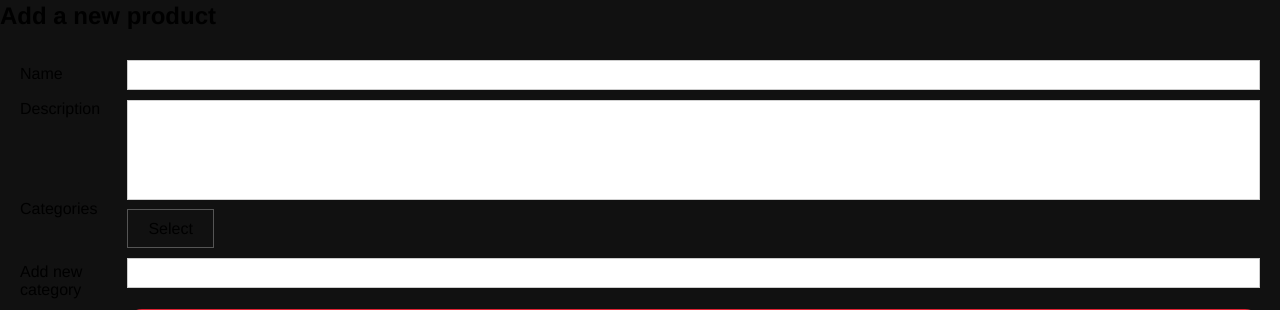
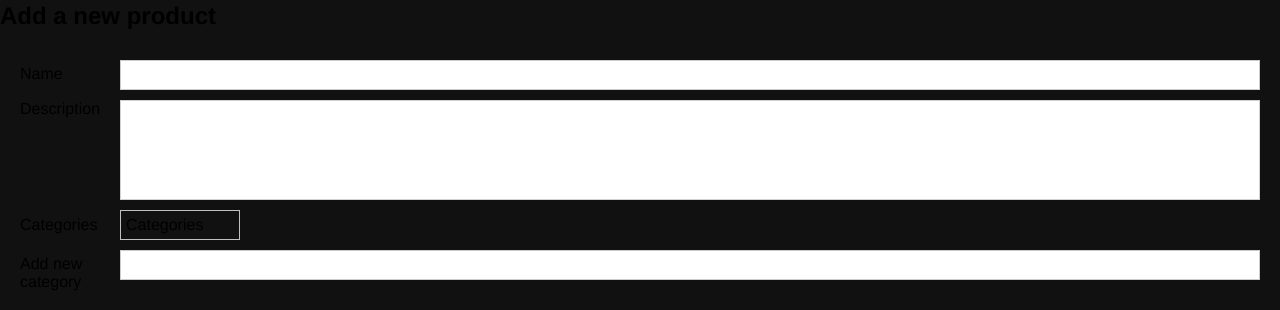
Before and after one commit to rommelniebres/Capstone-Projects, a PHP site: page /admin_products.html in a window 1280 px wide. Shown: the part 1018-1328 px from the top of the page. Run offline with PHP 8.4, Linux system fonts and the light colour scheme; some libraries are stand-ins or nearby versions.

Commit message:
Front end done

```diff
--- a/Ecommerce/clickable-prototype/admin_products.html
+++ b/Ecommerce/clickable-prototype/admin_products.html
@@ -11,6 +11,8 @@
     <link rel="stylesheet" href="https://cdnjs.cloudflare.com/ajax/libs/font-awesome/5.15.3/css/all.min.css">
     <!---------- jQuery ---------->
     <script src="https://cdnjs.cloudflare.com/ajax/libs/jquery/3.0.0/jquery.min.js"></script>
+    <script src="https://code.jquery.com/ui/1.12.1/jquery-ui.js"
+        integrity="sha256-T0Vest3yCU7pafRw9r+settMBX6JkKN06dqBnpQ8d30=" crossorigin="anonymous"></script>
     <!---------- jQuery Modal ---------->
     <script src="https://cdnjs.cloudflare.com/ajax/libs/jquery-modal/0.9.1/jquery.modal.min.js"></script>
     <link rel="stylesheet" href="https://cdnjs.cloudflare.com/ajax/libs/jquery-modal/0.9.1/jquery.modal.min.css" />
@@ -107,42 +109,85 @@
                 <label for="description">Description</label>
                 <textarea type="text" name="description" id="description"></textarea>
             </div>
-            <div class="table-row category-list">
+            <div class="table-row">
                 <label for="category">Categories</label>
-                <div class="dropdown">
-                    <span id="category-select">Select</span>
-                    <div class="dropdown-content">
-                        <a href="">Bags</a>
-                        <a href="">Shoe</a>
-                        <a href="">Shirt</a>
-                        <a href="">Phone</a>
-                        <a href="">Charger</a>
+                <details>
+                    <summary class="category-list">
+                        Categories<i class="fas fa-sort-down"></i>
+                    </summary>
+                    <div class="dropdown-wrapper">
+                        <ul>
+                            <li class="hover-tools">
+                                <input type="text" name="category" value="Earbuds" class="category-input" readonly>
+                                <i class="fas fa-pencil-alt edit"></i>
+                                <i class="fas fa-trash delete"></i>
+                            </li>
+                            <li class="hover-tools">
+                                <input type="text" name="category" value="Earbuds" class="category-input" readonly>
+                                <i class="fas fa-pencil-alt edit"></i>
+                                <i class="fas fa-trash delete"></i>
+                            </li>
+                            <li class="hover-tools">
+                                <input type="text" name="category" value="Earbuds" class="category-input" readonly>
+                                <i class="fas fa-pencil-alt edit"></i>
+                                <i class="fas fa-trash delete"></i>
+                            </li>
+                            <li class="hover-tools">
+                                <input type="text" name="category" value="Earbuds" class="category-input" readonly>
+                                <i class="fas fa-pencil-alt edit"></i>
+                                <i class="fas fa-trash delete"></i>
+                            </li>
+                        </ul>
                     </div>
-                </div>
+                </details>
             </div>
             <div class="table-row">
                 <label for="add-category">Add new category</label>
                 <input type="text" id="add-category">
             </div>
+        </form>
+        <form action="" class="sortable-pictures">
             <div class="table-row">
                 <label for="images">Images</label>
                 <input type="submit" class="btn" id="images" value="Upload">
             </div>
-            <div class="table-row small-img-row">
-                <div class="small-img-col">
-                    <img src="/images/gallery-1.jpg" class="gallery small-img">
-                </div>
-                <div class="small-img-col">
-                    <img src="/images/gallery-2.jpg" class="gallery small-img">
-                </div>
-                <div class="small-img-col">
-                    <img src="/images/gallery-3.jpg" class="gallery small-img">
-                </div>
-                <div class="small-img-col">
-                    <img src="/images/gallery-4.jpg" class="gallery small-img">
-                </div>
+            <div class="table-row">
+                <ul class="sortable">
+                    <li class="ui-state-default">
+                        <span><i class="fas fa-grip-horizontal"></i></span>
+                        <img src="/images/gallery-1.jpg" class="gallery small-img">
+                        <span>gallery-1.jpg</span>
+                        <label for="main">Main</label>
+                        <input type="checkbox" name="main">
+                        <i class="fas fa-trash delete-img"></i>
+                    </li>
+                    <li class="ui-state-default">
+                        <span><i class="fas fa-grip-horizontal"></i></span>
+                        <img src="/images/gallery-4.jpg" class="gallery small-img">
+                        <span>gallery-4.jpg</span>
+                        <label for="main">Main</label>
+                        <input type="checkbox" name="main">
+                        <i class="fas fa-trash delete-img"></i>
+                    </li>
+                    <li class="ui-state-default">
+                        <span><i class="fas fa-grip-horizontal"></i></span>
+                        <img src="/images/gallery-3.jpg" class="gallery small-img">
+                        <span>gallery-3.jpg</span>
+                        <label for="main">Main</label>
+                        <input type="checkbox" name="main">
+                        <i class="fas fa-trash delete-img"></i>
+                    </li>
+                    <li class="ui-state-default">
+                        <span><i class="fas fa-grip-horizontal"></i></span>
+                        <img src="/images/gallery-2.jpg" class="gallery small-img">
+                        <span>gallery-2.jpg</span>
+                        <label for="main">Main</label>
+                        <input type="checkbox" name="main">
+                        <i class="fas fa-trash delete-img"></i>
+                    </li>
+                </ul>
             </div>
-            <div class="table-row">
+            <div class="image-selections">
                 <input type="submit" id="cancel" class="btn add-product-btn" value="Cancel">
                 <input type="submit" id="preview" class="btn add-product-btn" value="Preview">
                 <input type="submit" id="Update" class="btn add-product-btn" value="Update">
@@ -162,42 +207,85 @@
                 <label for="description">Description</label>
                 <textarea type="text" name="description" id="description"></textarea>
             </div>
-            <div class="table-row category-list">
+            <div class="table-row">
                 <label for="category">Categories</label>
-                <div class="dropdown">
-                    <span id="category-select">Select</span>
-                    <div class="dropdown-content">
-                        <a href="">Bags</a>
-                        <a href="">Shoe</a>
-                        <a href="">Shirt</a>
-                        <a href="">Phone</a>
-                        <a href="">Charger</a>
+                <details>
+                    <summary class="category-list">
+                        Categories<i class="fas fa-sort-down"></i>
+                    </summary>
+                    <div class="dropdown-wrapper">
+                        <ul>
+                            <li class="hover-tools">
+                                <input type="text" name="category" value="Earbuds" class="category-input" readonly>
+                                <i class="fas fa-pencil-alt edit"></i>
+                                <i class="fas fa-trash delete"></i>
+                            </li>
+                            <li class="hover-tools">
+                                <input type="text" name="category" value="Earbuds" class="category-input" readonly>
+                                <i class="fas fa-pencil-alt edit"></i>
+                                <i class="fas fa-trash delete"></i>
+                            </li>
+                            <li class="hover-tools">
+                                <input type="text" name="category" value="Earbuds" class="category-input" readonly>
+                                <i class="fas fa-pencil-alt edit"></i>
+                                <i class="fas fa-trash delete"></i>
+                            </li>
+                            <li class="hover-tools">
+                                <input type="text" name="category" value="Earbuds" class="category-input" readonly>
+                                <i class="fas fa-pencil-alt edit"></i>
+                                <i class="fas fa-trash delete"></i>
+                            </li>
+                        </ul>
                     </div>
-                </div>
+                </details>
             </div>
             <div class="table-row">
                 <label for="add-category">Add new category</label>
                 <input type="text" id="add-category">
             </div>
+        </form>
+        <form action="" class="sortable-pictures">
             <div class="table-row">
                 <label for="images">Images</label>
                 <input type="submit" class="btn" id="images" value="Upload">
             </div>
-            <div class="table-row small-img-row">
-                <div class="small-img-col">
-                    <img src="/images/gallery-1.jpg" class="gallery small-img">
-                </div>
-                <div class="small-img-col">
-                    <img src="/images/gallery-2.jpg" class="gallery small-img">
-                </div>
-                <div class="small-img-col">
-                    <img src="/images/gallery-3.jpg" class="gallery small-img">
-                </div>
-                <div class="small-img-col">
-                    <img src="/images/gallery-4.jpg" class="gallery small-img">
-                </div>
+            <div class="table-row">
+                <ul class="sortable">
+                    <li class="ui-state-default">
+                        <span><i class="fas fa-grip-horizontal"></i></span>
+                        <img src="/images/gallery-1.jpg" class="gallery small-img">
+                        <span>gallery-1.jpg</span>
+                        <label for="main">Main</label>
+                        <input type="checkbox" name="main">
+                        <i class="fas fa-trash delete-img"></i>
+                    </li>
+                    <li class="ui-state-default">
+                        <span><i class="fas fa-grip-horizontal"></i></span>
+                        <img src="/images/gallery-4.jpg" class="gallery small-img">
+                        <span>gallery-4.jpg</span>
+                        <label for="main">Main</label>
+                        <input type="checkbox" name="main">
+                        <i class="fas fa-trash delete-img"></i>
+                    </li>
+                    <li class="ui-state-default">
+                        <span><i class="fas fa-grip-horizontal"></i></span>
+                        <img src="/images/gallery-3.jpg" class="gallery small-img">
+                        <span>gallery-3.jpg</span>
+                        <label for="main">Main</label>
+                        <input type="checkbox" name="main">
+                        <i class="fas fa-trash delete-img"></i>
+                    </li>
+                    <li class="ui-state-default">
+                        <span><i class="fas fa-grip-horizontal"></i></span>
+                        <img src="/images/gallery-2.jpg" class="gallery small-img">
+                        <span>gallery-2.jpg</span>
+                        <label for="main">Main</label>
+                        <input type="checkbox" name="main">
+                        <i class="fas fa-trash delete-img"></i>
+                    </li>
+                </ul>
             </div>
-            <div class="table-row">
+            <div class="image-selections">
                 <input type="submit" id="cancel" class="btn add-product-btn" value="Cancel">
                 <input type="submit" id="preview" class="btn add-product-btn" value="Preview">
                 <input type="submit" id="Update" class="btn add-product-btn" value="Update">
@@ -258,6 +346,20 @@
             }
         }
     </script>
+    <script>
+        $('.edit').click(function () {
+            $('.category-input').css('background-color', '#ccc');
+            $('.category-input').attr("readonly", false);
+        });
+        $('.category-input').mouseleave(function () {
+            $('.category-input').css('background-color', '#fff');
+            $('.category-input').attr("readonly", true);
+        });
+        $(function () {
+            $(".sortable").sortable();
+            $(".sortable").disableSelection();
+        });
+    </script>
 </body>
 
 </html>
--- a/Ecommerce/clickable-prototype/index.html
+++ b/Ecommerce/clickable-prototype/index.html
@@ -32,6 +32,9 @@
             <!------------ Important content -------------->
             <div class="row">
                 <div class="col-2">
+                    <img src="https://upload.wikimedia.org/wikipedia/commons/thumb/b/b6/Image_created_with_a_mobile_phone.png/1200px-Image_created_with_a_mobile_phone.png"
+                        alt="">
+
                     <h1>NOLAN COOLEY</h1>
                     <h1>EXCLUSIVE.</h1>
                     <p>We teamed up with artist Nolan Cooley to spice up our best-</p>
--- a/Ecommerce/clickable-prototype/style.css
+++ b/Ecommerce/clickable-prototype/style.css
@@ -618,6 +618,50 @@
 }
 
 /* <!----------Admin Dashboard - Modal add product----------> */
+.font-dark {
+	color: #111;
+}
+.category-list {
+	padding: 5px;
+	border: 1px solid silver;
+	width: 120px;
+	list-style: none;
+	margin-top: 10px;
+}
+.category-list:hover {
+	cursor: pointer;
+}
+.category-list i {
+	margin-left: 5px;
+	color: #111;
+}
+.category-input {
+	border: none;
+}
+.category-input:focus {
+	outline: none;
+}
+.dropdown-wrapper {
+	background-color: #fff;
+	border: 1px solid black;
+	margin-top: 5px;
+	position: absolute;
+	width: 200px;
+}
+.hover-tools:hover .fas {
+	margin-right: 5px;
+	display: inline-block;
+}
+.dropdown-wrapper .edit {
+	cursor: pointer;
+	color: rgb(12, 184, 12);
+	display: none;
+}
+.dropdown-wrapper .delete {
+	cursor: pointer;
+	color: #d23;
+	display: none;
+}
 #description {
 	height: 100px;
 	padding: 10px;
@@ -640,40 +684,43 @@
 	width: 100%;
 	display: table-cell;
 }
-.dropdown {
-	margin-top: 20px;
-	margin-bottom: 10px;
-	position: relative;
-	display: inline-block;
-	vertical-align: top;
-}
-.dropdown span {
-	border: 1px solid #555;
-	padding: 10px 20px;
-	margin-top: 200px;
-}
-.dropdown-content {
-	display: none;
-	position: absolute;
-	background-color: #f9f9f9;
-	min-width: 160px;
-	box-shadow: 0px 8px 16px 0px rgba(0, 0, 0, 0.2);
-	padding: 12px 16px;
-	z-index: 1;
-}
-.dropdown-content a {
-	display: block;
-}
-
-.dropdown:hover .dropdown-content {
-	display: block;
-}
-.edit-options {
-	display: inline;
-}
 .add-product-btn {
 	display: inline-block;
 	width: 10px;
+}
+#sortable {
+	width: 100%;
+}
+.sortable-pictures .small-img {
+	width: 200px;
+	vertical-align: middle;
+}
+.sortable-pictures span {
+	vertical-align: middle;
+}
+
+.sortable-pictures .delete-img {
+	margin-left: 20px;
+	cursor: pointer;
+	color: #d23;
+	display: none;
+}
+.ui-sortable li:hover .delete-img {
+	margin-right: 5px;
+	display: inline-block;
+}
+.ui-sortable label {
+	margin-left: 20px;
+	vertical-align: middle;
+}
+.ui-sortable input[type='checkbox'] {
+	margin-top: 10px;
+	width: 20px;
+	height: 20px;
+	vertical-align: middle;
+}
+.image-selections {
+	width: 100%;
 }
 #close-modal {
 	padding: 5px 10px;
```
Also changed, not shown: Ecommerce/clickable-prototype/clickable_prototype.html (+10 -10 lines), Ecommerce/ERD.PNG, 2 other files.
